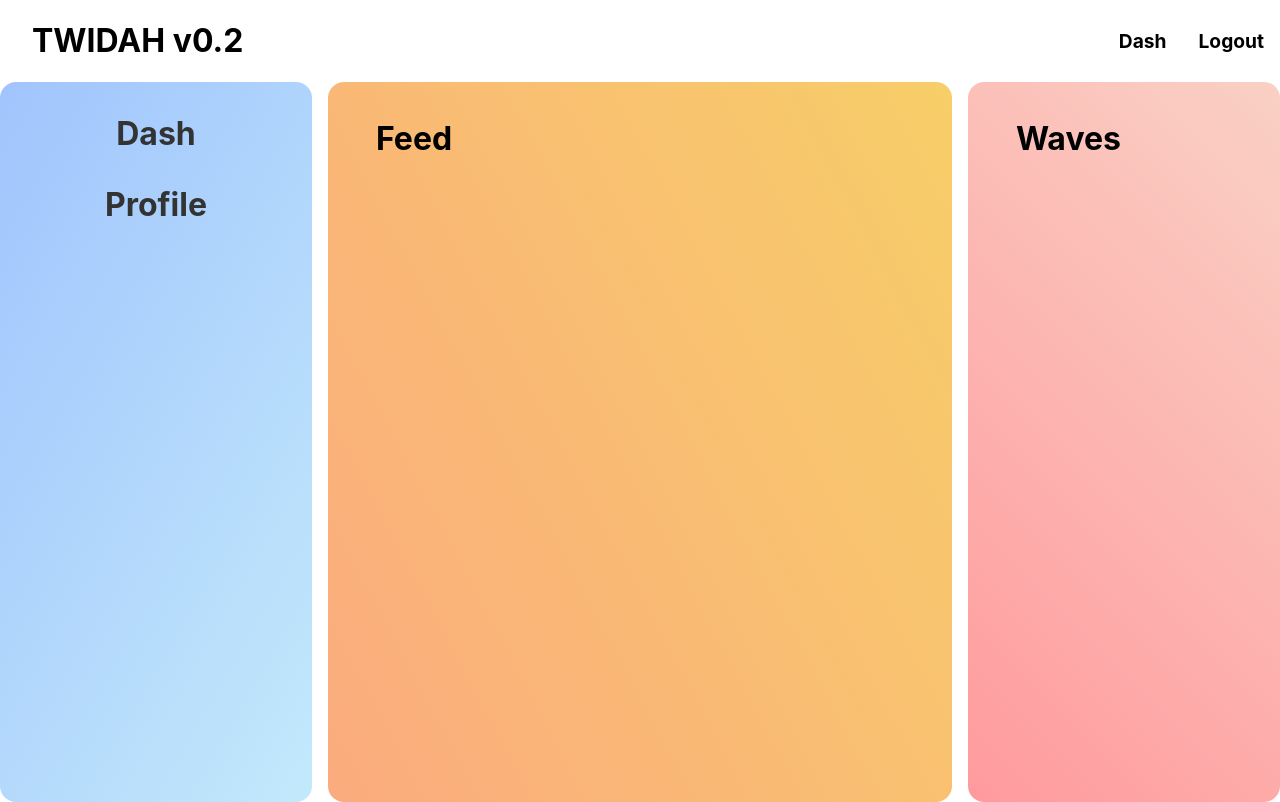
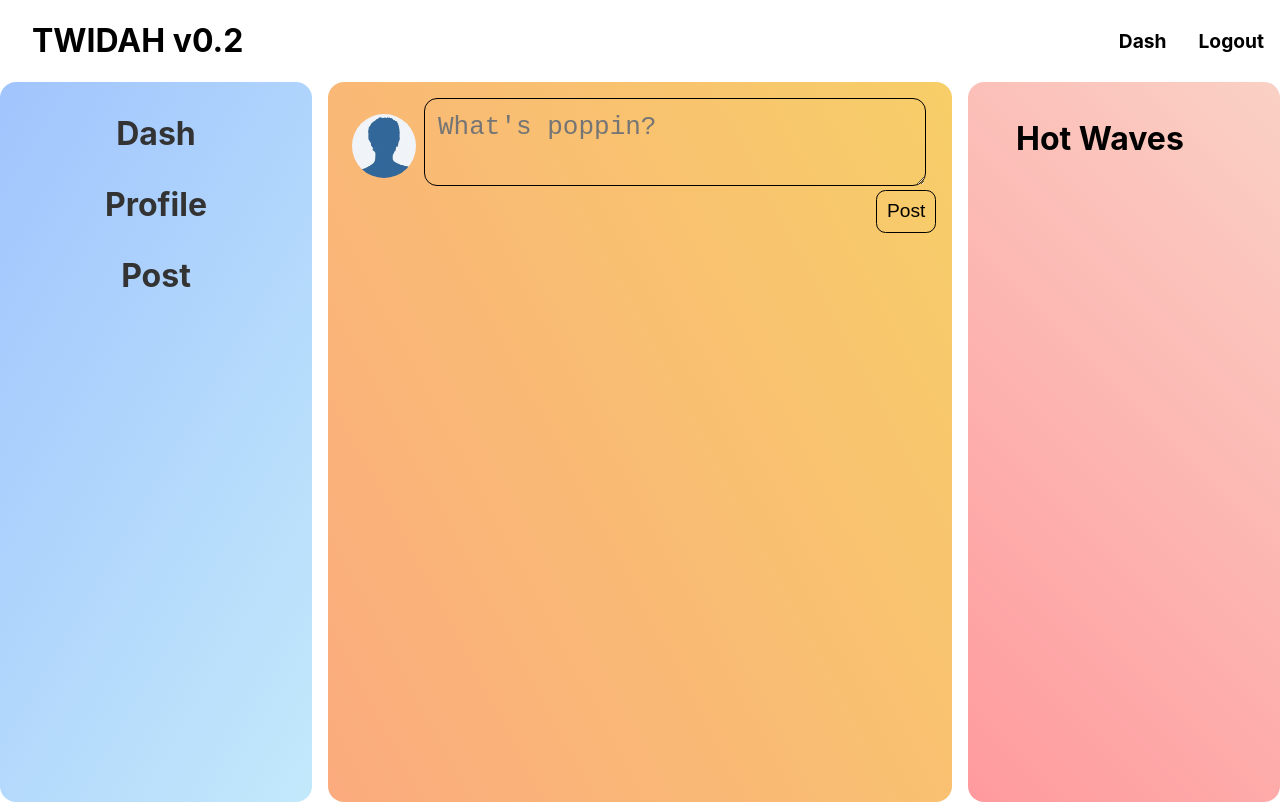
Before and after one commit to twidah/twidah-frontend, a React (Create React App) app: page / in a window 1280 px wide. Built offline with nearby package versions, Linux system fonts and the light colour scheme; sample sign-in values are in the browser's storage.

Commit message:
Started work on the board component, changed from feed.

```diff
--- /dev/null
+++ b/src/comps/board/Board.js
@@ -0,0 +1,13 @@
+import React from "react";
+import { Twoot } from "./twoot/Twoot";
+import { Routes, Route } from "react-router-dom";
+
+export const Board = () => {
+    return (
+        <>
+            <Routes>
+                <Route path="/" element={<Twoot />} />
+            </Routes>
+        </>
+    );
+};
--- /dev/null
+++ b/src/comps/board/twoot/Twoot.js
@@ -0,0 +1,19 @@
+import React from "react";
+import img from "./../../../assets/satoshi.webp";
+import "./index.css";
+
+export const Twoot = () => {
+    return (
+        <div className="twoot-container">
+            <div className="img-and-text">
+                <img className="profile-pic" src={img} />
+                <textarea
+                    type="text"
+                    name="twoot"
+                    placeholder="What's poppin?"
+                />
+            </div>
+            <button>Post</button>
+        </div>
+    );
+};
--- /dev/null
+++ b/src/comps/board/twoot/index.css
@@ -0,0 +1,33 @@
+.profile-pic {
+    display: inline-block;
+    border-radius: 50%;
+    width: 4em;
+    margin: 0.5em;
+}
+
+textarea {
+    display: inline-block;
+    border: 1px solid black;
+    border-radius: 0.5em;
+    width: 80%;
+    color: #fff;
+    background: transparent;
+    outline: none;
+    font-size: 2em;
+    padding: 0.5em;
+}
+
+button {
+    background: transparent;
+    transition: background-color 1s, padding 1s;
+    border: 1px solid black;
+    border-radius: 0.5em;
+    float: right;
+    font-size: 1.2em;
+    padding: 0.5em;
+}
+
+button:hover {
+    background-color: orange;
+    padding: 0.8em;
+}
--- a/src/comps/dash/Dash.js
+++ b/src/comps/dash/Dash.js
@@ -1,5 +1,6 @@
 import "./index.css";
 import { LeftNav } from "../leftnav/LeftNav";
+import { Board } from "../board/Board";
 
 export const Dash = () => {
     return (
@@ -8,11 +9,11 @@ export const Dash = () => {
                 <div className="container left-nav">
                     <LeftNav />
                 </div>
-                <div className="container feed">
-                    <h1>Feed</h1>
+                <div className="container board">
+                    <Board />
                 </div>
                 <div className="container waves">
-                    <h1>Waves</h1>
+                    <h1>Hot Waves</h1>
                 </div>
             </div>
         </>
--- a/src/comps/dash/index.css
+++ b/src/comps/dash/index.css
@@ -18,7 +18,7 @@
     border-radius: 1em;
 }
 
-.wrapper .feed {
+.wrapper .board {
     background-color: #fbab7e;
     background-image: linear-gradient(62deg, #fbab7e 0%, #f7ce68 100%);
 
--- a/src/comps/leftnav/LeftNav.js
+++ b/src/comps/leftnav/LeftNav.js
@@ -6,6 +6,7 @@ export const LeftNav = () => {
         <>
             <LeftNavButton to={"/"} value={"Dash"} />
             <LeftNavButton to={"/"} value={"Profile"} />
+            <LeftNavButton to={"/"} value={"Post"} />
         </>
     );
 };
```
Also changed, not shown: src/assets/satoshi.webp (added).
